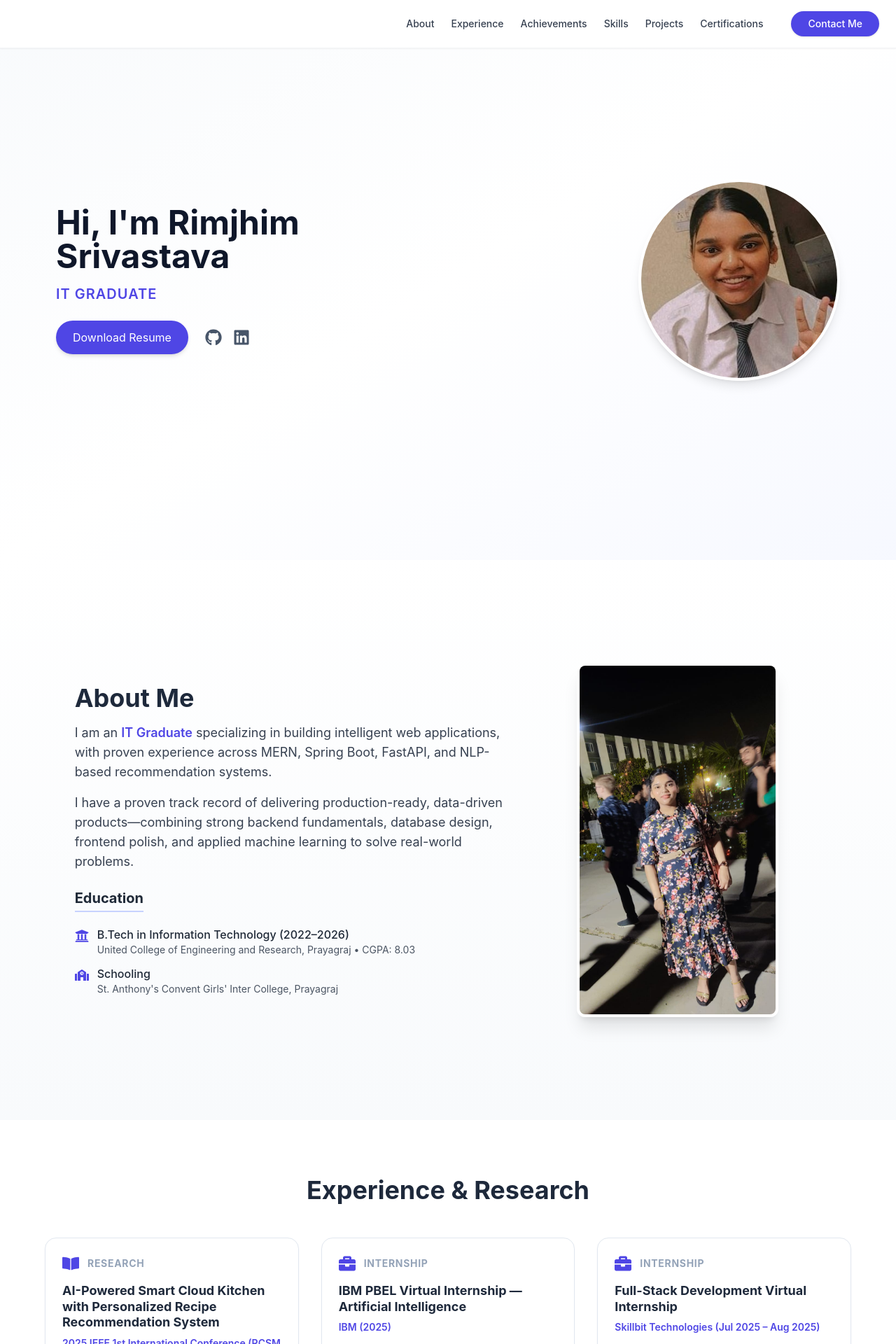
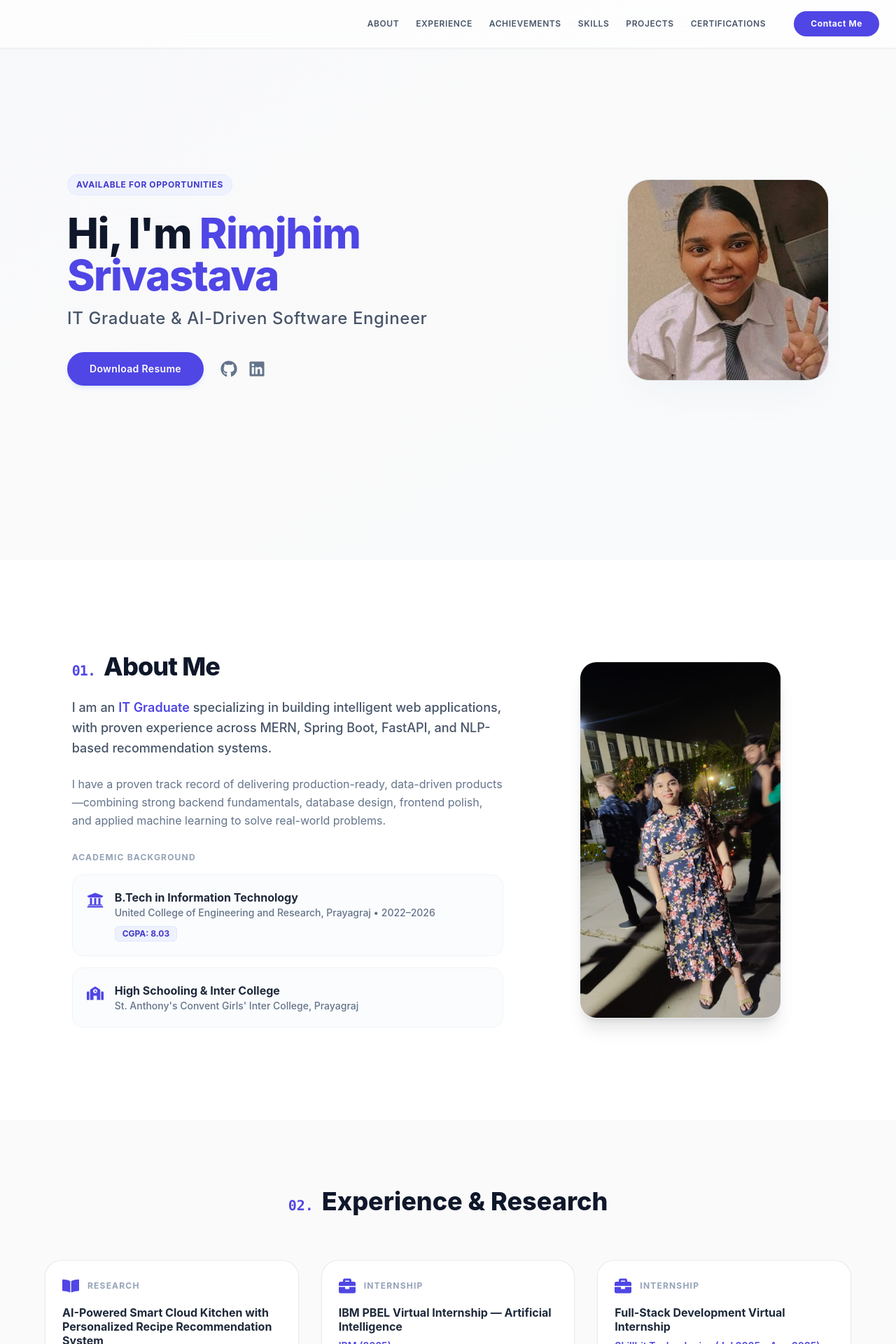
Before and after one commit to Rimjhim117/rimjhim_portfolio, a React (Create React App) app in the folder frontend/: page / in a window 1280 px wide. Shown: the top 1920 px of the page at 70% size. Built offline with nearby package versions, Linux system fonts and the light colour scheme.

Commit message:
Refactor portfolio to a premium minimalist light theme with bento grid cards, clean typography, and frosted glass navigation

```diff
--- a/frontend/src/components/About.jsx
+++ b/frontend/src/components/About.jsx
@@ -6,41 +6,47 @@ export default function About() {
   return (
     <section
       id="about"
-      className="min-h-screen px-6 py-20 bg-gradient-to-b from-white to-slate-50 flex flex-col md:flex-row items-center justify-center gap-10"
+      className="min-h-screen px-6 py-24 bg-white flex flex-col md:flex-row items-center justify-center gap-12"
     >
       {/* Text Content */}
       <motion.div
-        initial={{ opacity: 0 }}
-        whileInView={{ opacity: 1 }}
+        initial={{ opacity: 0, y: 15 }}
+        whileInView={{ opacity: 1, y: 0 }}
         viewport={{ once: true }}
         transition={{ duration: 0.8 }}
-        className="md:w-1/2 text-center md:text-left"
+        className="md:w-1/2 text-left"
       >
-        <h2 className="text-4xl font-bold text-slate-800 mb-4">About Me</h2>
-        <p className="text-gray-700 text-lg leading-7 mb-4">
+        <h2 className="text-3xl sm:text-4xl font-extrabold text-slate-900 mb-6 tracking-tight">
+          <span className="font-mono text-indigo-600 text-xl mr-3 font-semibold">01.</span>
+          About Me
+        </h2>
+        <p className="text-slate-600 text-lg leading-relaxed mb-6 font-medium">
           I am an <span className="font-semibold text-indigo-600">IT Graduate</span> specializing in building intelligent web applications, with proven experience across MERN, Spring Boot, FastAPI, and NLP-based recommendation systems.
         </p>
-        <p className="text-gray-700 text-lg leading-7 mb-6">
+        <p className="text-slate-500 text-base leading-relaxed mb-8">
           I have a proven track record of delivering production-ready, data-driven products—combining strong backend fundamentals, database design, frontend polish, and applied machine learning to solve real-world problems.
         </p>
 
         <div className="space-y-6">
           {/* Education Section */}
           <div>
-            <h3 className="text-xl font-bold text-gray-800 mb-3 border-b-2 border-indigo-200 inline-block pb-1">Education</h3>
-            <div className="space-y-3 mt-2">
-              <div className="flex items-start gap-3">
-                <FaUniversity className="text-indigo-600 text-xl mt-1 min-w-[20px]" />
+            <h3 className="text-xs font-bold text-slate-400 uppercase tracking-widest mb-4">Academic Background</h3>
+            <div className="space-y-4">
+              <div className="flex items-start gap-4 p-5 rounded-2xl bg-slate-50/50 border border-slate-100 hover:border-indigo-100 hover:bg-slate-50 transition-all duration-300">
+                <FaUniversity className="text-indigo-600 text-2xl mt-1 min-w-[24px]" />
                 <div>
-                  <p className="text-base text-gray-800 font-medium">B.Tech in Information Technology (2022–2026)</p>
-                  <p className="text-sm text-gray-600">United College of Engineering and Research, Prayagraj • CGPA: 8.03</p>
+                  <p className="text-base text-slate-800 font-bold">B.Tech in Information Technology</p>
+                  <p className="text-sm text-slate-500 font-medium mb-1.5">United College of Engineering and Research, Prayagraj • 2022–2026</p>
+                  <span className="inline-flex items-center px-2.5 py-0.5 rounded-md bg-indigo-50 text-indigo-700 text-xs font-bold border border-indigo-100">
+                    CGPA: 8.03
+                  </span>
                 </div>
               </div>
-              <div className="flex items-start gap-3">
-                <FaSchool className="text-indigo-600 text-xl mt-1 min-w-[20px]" />
+              <div className="flex items-start gap-4 p-5 rounded-2xl bg-slate-50/50 border border-slate-100 hover:border-indigo-100 hover:bg-slate-50 transition-all duration-300">
+                <FaSchool className="text-indigo-600 text-2xl mt-1 min-w-[24px]" />
                 <div>
-                  <p className="text-base text-gray-800 font-medium">Schooling</p>
-                  <p className="text-sm text-gray-600">St. Anthony's Convent Girls' Inter College, Prayagraj</p>
+                  <p className="text-base text-slate-800 font-bold">High Schooling & Inter College</p>
+                  <p className="text-sm text-slate-500 font-medium">St. Anthony's Convent Girls' Inter College, Prayagraj</p>
                 </div>
               </div>
             </div>
@@ -50,8 +56,8 @@ export default function About() {
 
       {/* Profile Image */}
       <motion.div
-        initial={{ opacity: 0 }}
-        whileInView={{ opacity: 1 }}
+        initial={{ opacity: 0, scale: 0.95 }}
+        whileInView={{ opacity: 1, scale: 1 }}
         viewport={{ once: true }}
         transition={{ duration: 0.8, delay: 0.2 }}
         className="md:w-1/3 flex justify-center"
@@ -59,7 +65,7 @@ export default function About() {
         <img
           src="/About_photo.jpg"
           alt="Rimjhim Srivastava"
-          className="w-72 h-auto rounded-xl shadow-xl border-4 border-white object-cover object-top"
+          className="w-72 h-auto rounded-3xl shadow-xl border border-slate-200/60 object-cover object-top hover:scale-[1.01] transition-all duration-300"
         />
       </motion.div>
     </section>
--- a/frontend/src/components/Intro.jsx
+++ b/frontend/src/components/Intro.jsx
@@ -4,33 +4,36 @@ import { motion } from "framer-motion";
 
 export default function Intro() {
   return (
-    <section className="min-h-screen flex flex-col md:flex-row items-center justify-center px-6 md:px-20 gap-10 bg-gradient-to-br from-slate-50 via-white to-indigo-50/50">
+    <section className="min-h-screen flex flex-col md:flex-row items-center justify-center px-6 md:px-24 gap-12 bg-gradient-to-br from-indigo-50/20 via-[#fafafa] to-slate-50">
       <motion.div
-        initial={{ opacity: 0 }}
-        animate={{ opacity: 1 }}
+        initial={{ opacity: 0, y: 15 }}
+        animate={{ opacity: 1, y: 0 }}
         transition={{ duration: 0.8 }}
         className="flex-1 text-center md:text-left"
       >
-        <h1 className="text-4xl sm:text-5xl font-bold text-slate-900 mb-4">
-          Hi, I'm Rimjhim Srivastava
+        <div className="inline-flex items-center gap-2 px-3 py-1.5 rounded-full bg-indigo-50 text-indigo-700 text-xs font-bold uppercase tracking-wider mb-6 border border-indigo-100/60">
+          Available for Opportunities
+        </div>
+        <h1 className="text-4xl sm:text-5xl md:text-6xl font-extrabold text-slate-900 tracking-tight leading-tight mb-4">
+          Hi, I'm <span className="text-indigo-600">Rimjhim Srivastava</span>
         </h1>
-        <p className="text-lg sm:text-xl text-indigo-600 font-semibold uppercase tracking-wider mb-6">
-          IT Graduate
+        <p className="text-xl sm:text-2xl text-slate-600 font-medium tracking-wide mb-8">
+          IT Graduate & AI-Driven Software Engineer
         </p>
-        <div className="flex flex-col sm:flex-row sm:items-center gap-4 sm:gap-6">
+        <div className="flex flex-col sm:flex-row sm:items-center gap-4 sm:gap-6 justify-center md:justify-start">
           <a
             href="/Rimjhim_Resume.pdf"
             download
-            className="bg-indigo-600 text-white px-6 py-3 rounded-full hover:bg-indigo-700 transition duration-300 shadow-md hover:shadow-lg"
+            className="bg-indigo-600 text-white px-8 py-3.5 rounded-full hover:bg-indigo-700 transition duration-300 shadow-md shadow-indigo-100 hover:shadow-lg hover:shadow-indigo-200 font-semibold text-sm tracking-wide text-center"
           >
             Download Resume
           </a>
-          <div className="flex gap-4 justify-center sm:justify-start text-slate-600 text-2xl">
+          <div className="flex gap-4 justify-center sm:justify-start text-slate-500 text-2xl">
             <a
               href="https://github.com/Rimjhim117"
               target="_blank"
               rel="noreferrer"
-              className="hover:text-indigo-600 transition duration-300"
+              className="hover:text-slate-800 transition duration-300"
             >
               <FaGithub />
             </a>
@@ -38,7 +41,7 @@ export default function Intro() {
               href="https://www.linkedin.com/in/rimjhim-srivastava-52769032b"
               target="_blank"
               rel="noreferrer"
-              className="hover:text-indigo-600 transition duration-300"
+              className="hover:text-slate-800 transition duration-300"
             >
               <FaLinkedin />
             </a>
@@ -46,16 +49,16 @@ export default function Intro() {
         </div>
       </motion.div>
       <motion.div
-        initial={{ opacity: 0 }}
-        animate={{ opacity: 1 }}
+        initial={{ opacity: 0, scale: 0.95 }}
+        animate={{ opacity: 1, scale: 1 }}
         transition={{ duration: 0.8, delay: 0.2 }}
         className="flex-1 flex justify-center md:justify-end"
       >
-<img
-  src="/rimjhim_profile_centered.jpg"
-  alt="Rimjhim Srivastava"
-  className="w-72 h-72 object-cover rounded-full border-4 border-white shadow-lg"
-/>
+        <img
+          src="/rimjhim_profile_centered.jpg"
+          alt="Rimjhim Srivastava"
+          className="w-72 h-72 object-cover rounded-[2rem] border border-slate-200/80 shadow-2xl shadow-slate-200/40 hover:scale-[1.02] transition-all duration-300"
+        />
       </motion.div>
     </section>
   );
--- a/frontend/src/components/Navbar.jsx
+++ b/frontend/src/components/Navbar.jsx
@@ -14,7 +14,7 @@ export default function Navbar() {
   ];
 
   return (
-    <nav className="fixed w-full top-0 z-50 bg-white shadow-sm border-b border-gray-100">
+    <nav className="fixed w-full top-0 z-50 bg-white/70 backdrop-blur-md border-b border-slate-200/50 shadow-sm">
       <div className="max-w-7xl mx-auto px-6 py-4 flex justify-between md:justify-end items-center">
 
         {/* Mobile Menu Button */}
@@ -25,14 +25,14 @@ export default function Navbar() {
         </div>
 
         {/* Desktop Navigation */}
-        <div className="hidden md:flex space-x-6 items-center text-gray-700 font-medium text-sm">
+        <div className="hidden md:flex space-x-6 items-center text-slate-600 font-semibold text-xs tracking-wider uppercase">
           {links.map((link) => (
             <a key={link.name} href={link.href} className="hover:text-indigo-600 transition duration-300">
               {link.name}
             </a>
           ))}
           <a href="#contact">
-            <button className="ml-4 bg-indigo-600 text-white px-6 py-2 rounded-full shadow hover:bg-indigo-700 transition duration-300">
+            <button className="ml-4 bg-indigo-600 text-white px-6 py-2.5 rounded-full shadow-sm hover:shadow hover:bg-indigo-700 transition duration-300 font-bold tracking-wider">
               Contact Me
             </button>
           </a>
@@ -41,20 +41,20 @@ export default function Navbar() {
 
       {/* Mobile Navigation Dropdown */}
       {isOpen && (
-        <div className="md:hidden bg-white w-full flex flex-col py-2 shadow-lg border-t border-gray-100">
+        <div className="md:hidden bg-white/90 backdrop-blur-md w-full flex flex-col py-2 shadow-lg border-t border-slate-100">
           {links.map((link) => (
             <a
               key={link.name}
               href={link.href}
               onClick={() => setIsOpen(false)}
-              className="px-6 py-3 text-gray-700 font-medium hover:bg-indigo-50 hover:text-indigo-600 transition"
+              className="px-6 py-3 text-slate-600 font-semibold tracking-wider uppercase text-xs hover:bg-indigo-50 hover:text-indigo-600 transition"
             >
               {link.name}
             </a>
           ))}
-          <div className="px-6 py-4 border-t border-gray-100">
+          <div className="px-6 py-4 border-t border-slate-100">
             <a href="#contact" onClick={() => setIsOpen(false)}>
-              <button className="w-full bg-indigo-600 text-white px-6 py-3 rounded-full shadow hover:bg-indigo-700 transition duration-300">
+              <button className="w-full bg-indigo-600 text-white px-6 py-3 rounded-full shadow-sm hover:bg-indigo-700 transition duration-300 font-bold tracking-wider text-xs uppercase">
                 Contact Me
               </button>
             </a>
--- a/frontend/src/components/ResearchAndIndustry.jsx
+++ b/frontend/src/components/ResearchAndIndustry.jsx
@@ -49,8 +49,9 @@ export default function ExperienceAndResearch() {
   ];
 
   return (
-    <section id="experience" className="min-h-screen px-6 py-20 bg-white flex flex-col items-center justify-center">
-      <h2 className="text-4xl font-bold text-slate-800 mb-12 text-center">
+    <section id="experience" className="min-h-screen px-6 py-24 bg-[#fafafa] flex flex-col items-center justify-center">
+      <h2 className="text-3xl sm:text-4xl font-extrabold text-slate-900 mb-16 text-center">
+        <span className="font-mono text-indigo-600 text-xl mr-3 font-semibold">02.</span>
         Experience & Research
       </h2>
       <div className="max-w-6xl mx-auto w-full grid grid-cols-1 md:grid-cols-2 lg:grid-cols-3 gap-8">
@@ -58,19 +59,19 @@ export default function ExperienceAndResearch() {
         {experiences.map((exp, index) => (
           <div
             key={exp.title}
-            className="bg-white p-6 rounded-2xl shadow-sm border border-slate-200 hover:border-indigo-500 hover:shadow-lg transition-all duration-300 flex flex-col h-full"
+            className="bg-white p-6 rounded-3xl border border-slate-200/80 hover:border-indigo-400 hover:shadow-lg shadow-sm transition-all duration-300 flex flex-col h-full"
           >
             <div className="flex items-center gap-3 mb-4">
               {exp.icon}
-              <h3 className="text-sm font-bold tracking-wider text-slate-400 uppercase">{exp.type}</h3>
+              <h3 className="text-xs font-bold tracking-widest text-slate-400 uppercase">{exp.type}</h3>
             </div>
-            <h4 className="text-lg font-bold text-slate-800 leading-tight mb-2">
+            <h4 className="text-base font-bold text-slate-800 leading-tight mb-2">
               {exp.title}
             </h4>
             <p className="text-sm font-semibold text-indigo-600 mb-4">
               {exp.issuer}
             </p>
-            <p className="text-slate-600 text-sm leading-relaxed flex-grow">
+            <p className="text-slate-500 text-sm leading-relaxed flex-grow">
               {exp.desc}
             </p>
             {exp.link && (
@@ -78,9 +79,9 @@ export default function ExperienceAndResearch() {
                 href={exp.link}
                 target="_blank"
                 rel="noreferrer"
-                className="inline-flex items-center gap-2 mt-6 text-indigo-600 font-semibold hover:text-indigo-800 transition"
+                className="inline-flex items-center gap-1.5 mt-6 text-indigo-600 font-bold hover:text-indigo-800 transition text-xs uppercase tracking-wider"
               >
-                View Publication <FaExternalLinkAlt />
+                View Publication <FaExternalLinkAlt size={10} />
               </a>
             )}
           </div>
--- a/frontend/src/index.css
+++ b/frontend/src/index.css
@@ -1,18 +1,34 @@
 @tailwind base;
 @tailwind components;
 @tailwind utilities;
+
 body {
   margin: 0;
-  font-family: -apple-system, BlinkMacSystemFont, 'Segoe UI', 'Roboto', 'Oxygen',
-    'Ubuntu', 'Cantarell', 'Fira Sans', 'Droid Sans', 'Helvetica Neue',
-    sans-serif;
+  background-color: #fafafa;
+  color: #18181b;
+  font-family: 'Inter', -apple-system, BlinkMacSystemFont, 'Segoe UI', 'Roboto', sans-serif;
   -webkit-font-smoothing: antialiased;
   -moz-osx-font-smoothing: grayscale;
 }
+
 html {
   scroll-behavior: smooth;
 }
 
+/* Custom modern scrollbar */
+::-webkit-scrollbar {
+  width: 8px;
+}
+::-webkit-scrollbar-track {
+  background: #fafafa;
+}
+::-webkit-scrollbar-thumb {
+  background: #cbd5e1;
+  border-radius: 4px;
+}
+::-webkit-scrollbar-thumb:hover {
+  background: #94a3b8;
+}
 
 code {
   font-family: source-code-pro, Menlo, Monaco, Consolas, 'Courier New',
```
Also changed, not shown: frontend/src/components/Achievements.jsx (+7 -6 lines), frontend/src/components/Certifications.jsx (+8 -7 lines), frontend/src/components/Contact.jsx (+18 -15 lines), frontend/src/components/Projects.jsx (+14 -11 lines), frontend/src/components/Skills.jsx (+10 -7 lines).
